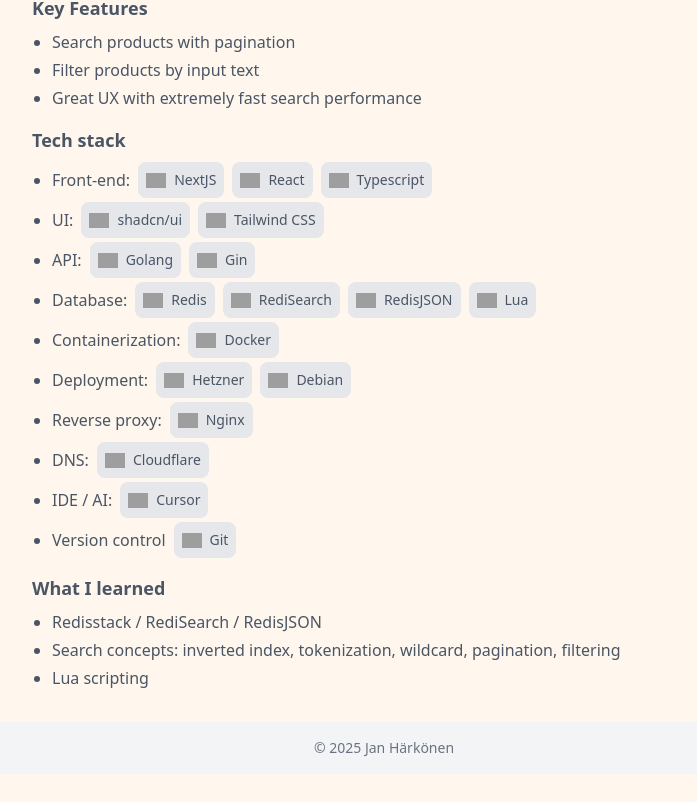
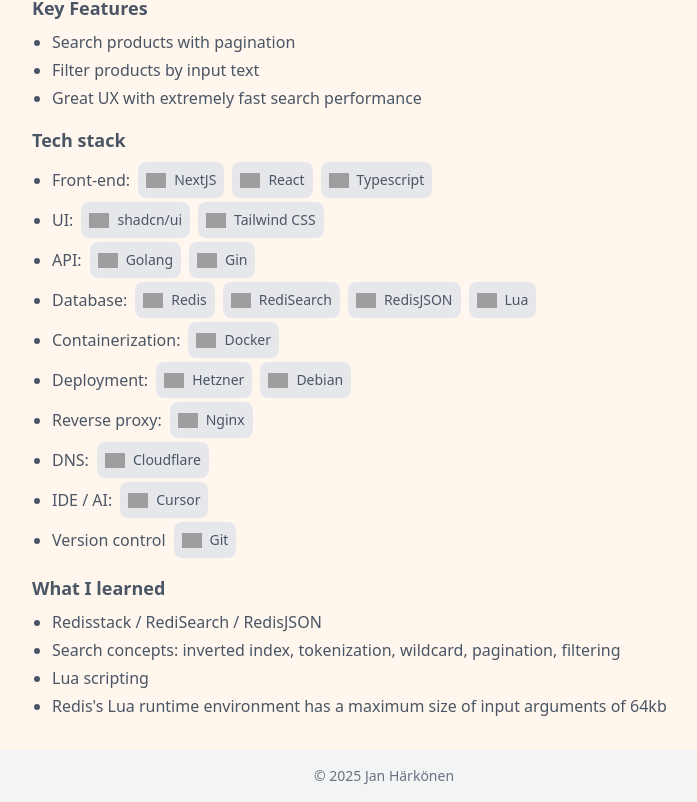
Before and after one commit to janharkonen/JanHarkonenPortfolio, a Next.js app: page /featured_projects/onesourceoftruth in a window 1280 px wide. Shown: the part 2505-3307 px from the top of the page, without its empty margins (256-953 px from the left). Before the commit the page ends 3279 px from the top, so only its background shows below. Built offline with nearby package versions, Linux system fonts and the light colour scheme; grey boxes are pictures that could not be loaded.

Commit message:
add line for learned stuff

```diff
--- a/src/app/(root)/featured_projects/onesourceoftruth/page.tsx
+++ b/src/app/(root)/featured_projects/onesourceoftruth/page.tsx
@@ -212,6 +212,7 @@ export default function Home() {
             <li>Redisstack / RediSearch / RedisJSON</li>
             <li>Search concepts: inverted index, tokenization, wildcard, pagination, filtering</li>
             <li>Lua scripting</li>
+            <li>Redis&apos;s Lua runtime environment has a maximum size of input arguments of 64kb</li>
           </ul>
         </div>
       </div>
```
